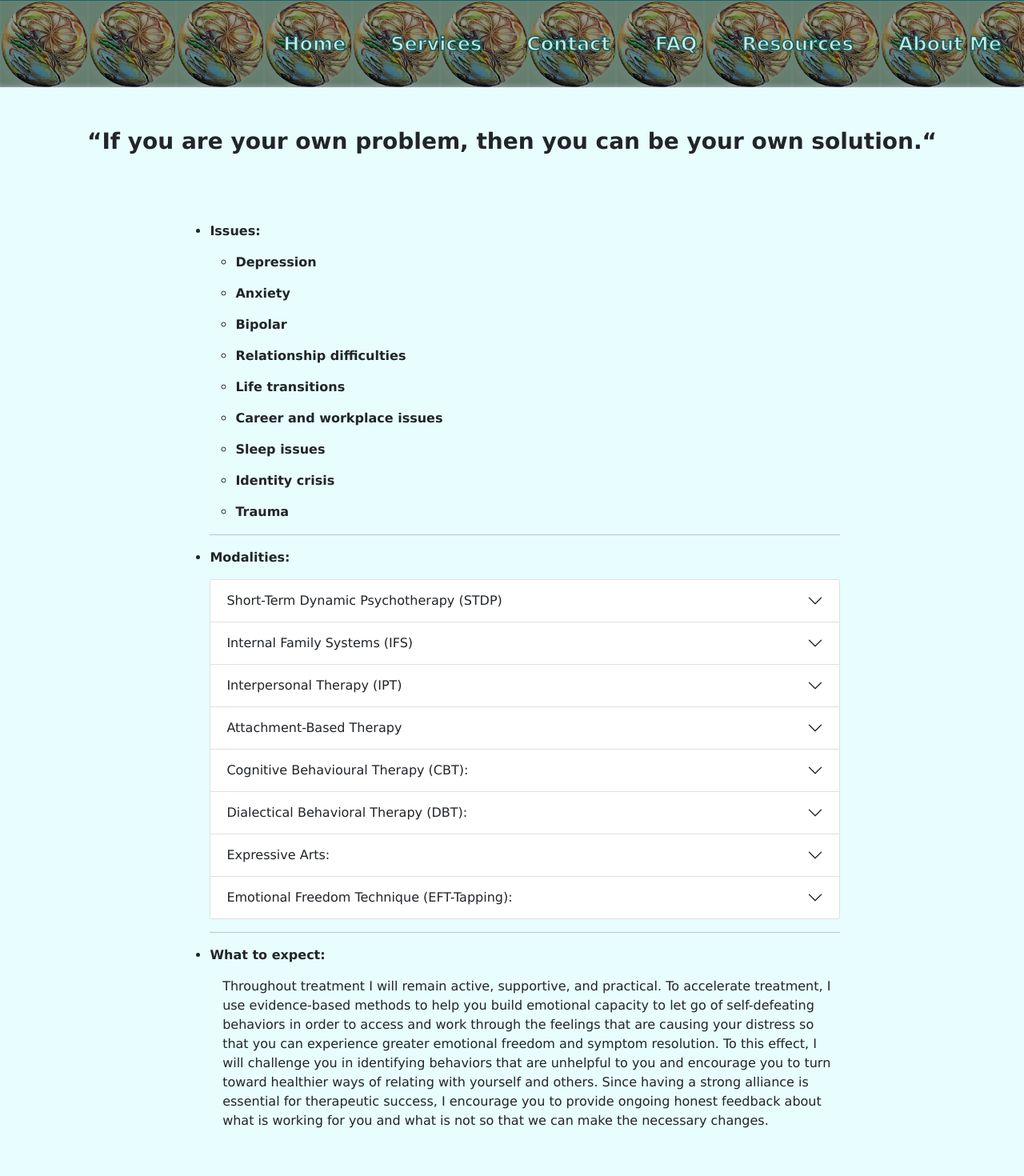
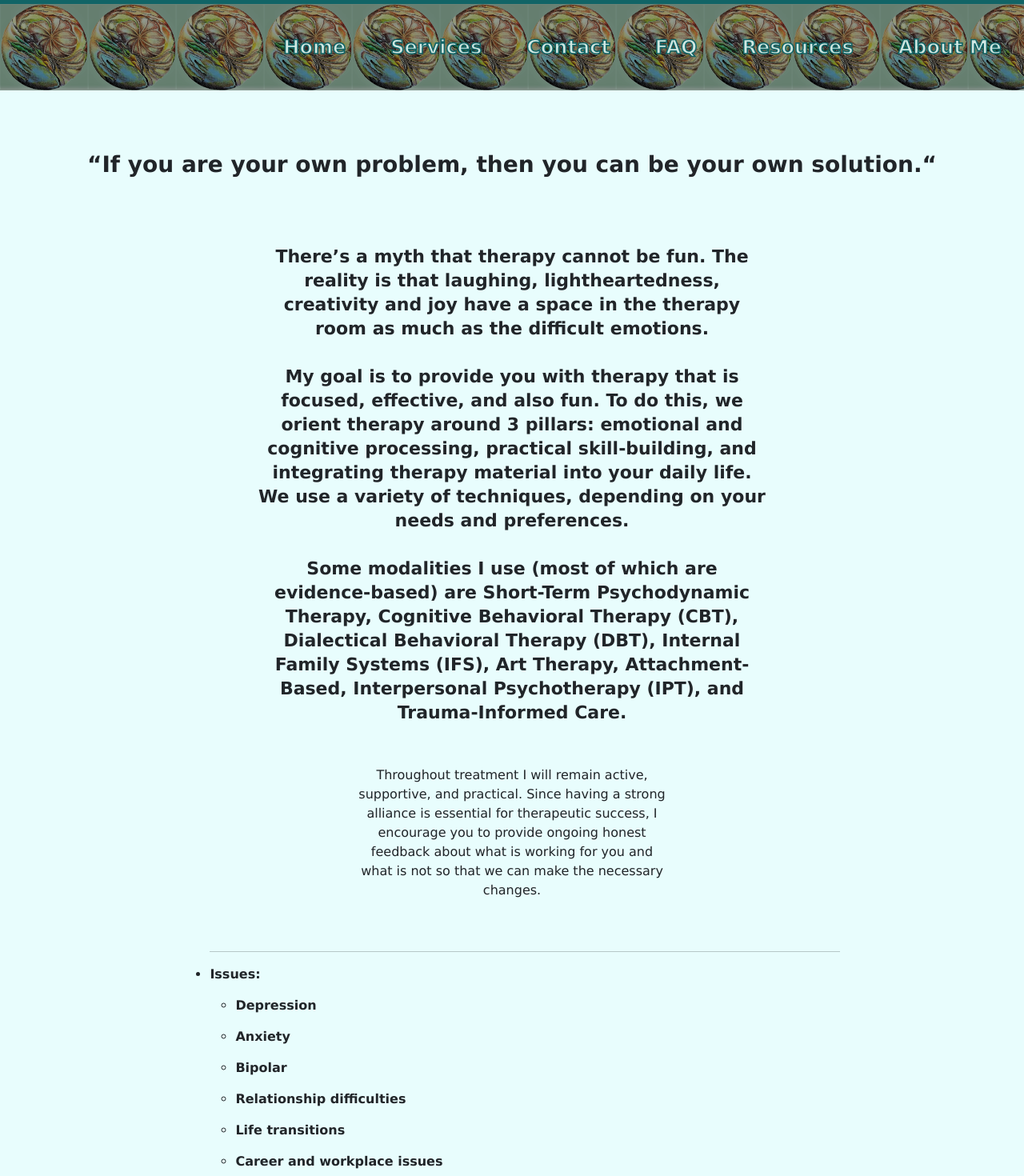
Before and after one commit to eliyab1/ruthie, a React (Create React App) app: page /services/individual in a window 1280 px wide. Shown: the part 223-1693 px from the top of the page at 80% size. Built offline with nearby package versions, Linux system fonts and the light colour scheme.

Commit message:
updated content about, faq, indiv and css

```diff
--- a/src/AboutMe.js
+++ b/src/AboutMe.js
@@ -15,15 +15,7 @@ export default function AboutMe() {
         Camino Hospital, getting training from Postpartum Support International, and being a mother of two, has equipped me to specialize
         in maternal and perinatal mental health, including working with moms and dads facing difficulties during pregnancy and postpartum.
         I also enjoy working with students, professionals, people with diverse backgrounds, and anyone who is motivated to do the therapy
-        work. I welcome people with situations from the most straightforward to the most unusual.</h3>
-
-    <h3>There’s a myth that therapy cannot be fun. The reality is that laughing, lightheartedness, creativity and joy have a space in the
-    therapy room as much as the difficult emotions.  My goal is to provide you with therapy that is focused, effective, and also fun. To
-    do this, we orient therapy around 3 pillars: emotional and cognitive processing, practical skill-building, and integrating therapy
-    material into your daily life. We use a variety of techniques, depending on
-    your needs and preferences. Some modalities I use (most of which are evidence-based) are Short-Term Psychodynamic Therapy,
-    Cognitive Behavioral Therapy (CBT), Dialectical Behavioral Therapy (DBT), Internal Family Systems (IFS), Art Therapy,
-    Attachment-Based, Interpersonal Psychotherapy (IPT), and Trauma-Informed Care.</h3>
+        work. I welcome all people with situations from the most straightforward to the most unusual.</h3>
 
      <h3>I practice what I preach and implement all the skills and tools I teach you in therapy into my own life on a regular basis.
      All the techniques I recommend to clients are ones that I have tried out for myself and found helpful. I really enjoy this
--- a/src/App.css
+++ b/src/App.css
@@ -87,7 +87,7 @@ h1 {font-size: 4.25vmin; font-weight: bold;}
 
 h2 {font-size: 3.5vmin; font-weight: bold;}
 
-h3 {font-size: 2.75vmin; font-weight: bold;}
+h3 {font-size: 2.75vmin; font-weight: bold; line-height: 3.75vmin;}
 
 h4 {font-size: 2.25vmin; font-weight: bold;}
 
--- a/src/FAQ.js
+++ b/src/FAQ.js
@@ -116,5 +116,6 @@ export default function FAQ() {
                 no shows will require you to pay the fee, since that time was reserved specifically for you. I do allow one free cancellation pass in cases of emergencies.</Accordion.Body>
                 </Accordion.Item>
         </Accordion>
-    </div></>
+    </div>
+    </>
 }
--- a/src/IndividualTherapy.js
+++ b/src/IndividualTherapy.js
@@ -3,9 +3,20 @@ import { Accordion } from "react-bootstrap"
 export default function IndividualTherapy() {
     useEffect(()=>{document.title="Individual Therapy | Mental Fitness Therapy"},[])
     return <>
-        <div className="individualDiv">
-            <h2 style={{ "textAlign":"center","marginTop":"4%" }}>“If you are your own problem, then you can be your own solution.“</h2><br />
+        <div className="individualDiv" style={{ "marginBottom":"14%" }}>
+            <h2 style={{ "textAlign":"center","marginTop":"6%" }}>“If you are your own problem, then you can be your own solution.“</h2><br />
+            <h3 style={{ "textAlign":"center", "margin":"4% 25% 4% 25%" }}>There’s a myth that therapy cannot be fun. The reality is that laughing,
+                lightheartedness, creativity and joy have a space in
+                the therapy room as much as the difficult emotions.<br /><br />My goal is to provide you with therapy that is focused, effective, and
+                also fun. To do this, we orient therapy around 3 pillars: emotional  and cognitive processing, practical skill-building, and
+                integrating therapy material into your daily life. We use a variety of techniques, depending on your needs and preferences.<br /><br />
+                Some modalities I use (most of which are evidence-based) are Short-Term Psychodynamic Therapy, Cognitive Behavioral Therapy (CBT),
+                Dialectical Behavioral Therapy (DBT), Internal Family Systems (IFS), Art Therapy, Attachment-Based, Interpersonal Psychotherapy (IPT),
+                and Trauma-Informed Care.</h3>
+            <p style={{ "textAlign":"center", "margin":"0 35% 5% 35%" }}>Throughout treatment I will remain active, supportive, and practical.  Since having a strong alliance is essential for therapeutic success,
+                I encourage you to provide ongoing honest feedback  about what is working for you and what is not so that we can make the necessary changes.</p>
             <ul style={{ "margin":"4% 18% 8% 18%" }}>
+                <hr />
                 <li>Issues: </li>
                 <ul>
                     <li>Depression</li>
@@ -79,14 +90,6 @@ export default function IndividualTherapy() {
                     physical pain, insomnia, phobias, and trauma activation. This is a great tool to practice in the sessions and reinforce at home.</Accordion.Body>
                     </Accordion.Item>
                 </Accordion>
-                <hr />
-                <li>What to expect: </li>
-                <p style={{ "marginLeft":"2%" }}>Throughout treatment I will remain active, supportive, and practical. To accelerate treatment, I use evidence-based methods to help
-                    you build emotional capacity to let go of self-defeating behaviors in order to access and work through the feelings that are causing
-                    your distress so that you can experience greater emotional freedom and symptom resolution. To this effect, I will challenge you in
-                    identifying  behaviors that are unhelpful to you and encourage you to turn toward healthier ways of relating with yourself and others.
-                    Since having a strong alliance is essential for  therapeutic success, I encourage you to provide ongoing honest feedback  about what
-                    is working for you and what is not so that we can make the necessary changes.</p>
             </ul>
         </div>
     </>
```
